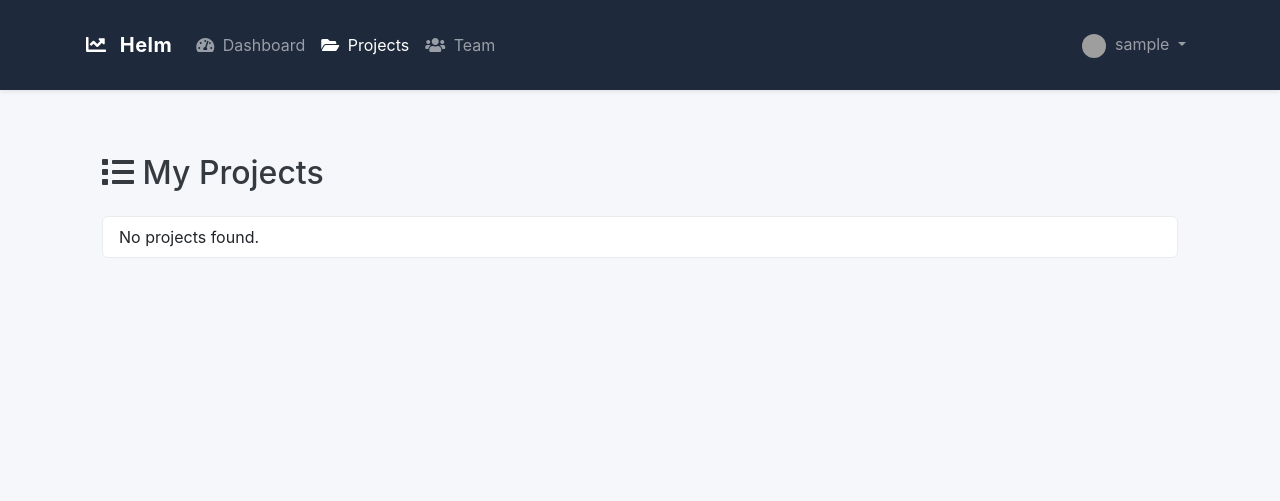
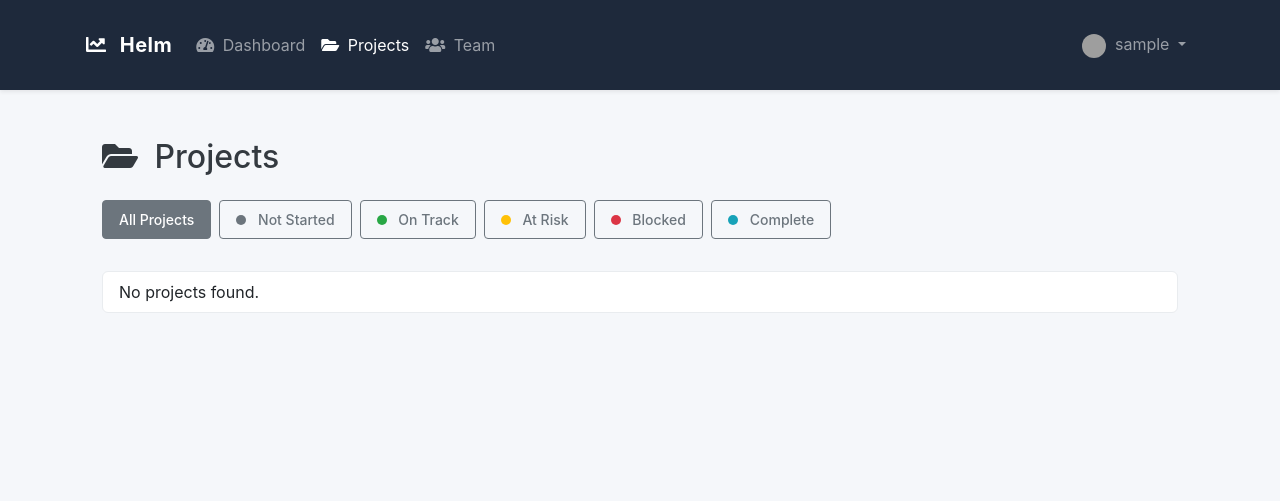
Before and after one commit to ashcarroll/Helm, a Django app: page /projects/list/ in a window 1280 px wide. Shown: the top 501 px of the page. Run offline with Django 4.2, Linux system fonts and the light colour scheme; the visitor is signed in with stand-in values (Sample User, id 1); data that the repository does not hold is empty; some libraries are stand-ins or nearby versions; grey boxes are pictures that could not be loaded.

Commit message:
Updated project list with some new styling Added filtering functionality for easier project viewing Added more styling to the main.css for the projects pages

```diff
--- a/projects/templates/projects/project_list.html
+++ b/projects/templates/projects/project_list.html
@@ -1,22 +1,65 @@
 {% extends "base.html" %}
+{% load static %}
 
 {% block title %}
     Project List
 {% endblock title %}
 
+
 {% block content %}
-<div class="container mt-4">
-    <div class="d-flex justify-content-between align-items-center mb-3">
-        <h2><i class="fa fa-list"></i> My Projects</h2>
+<div class="container py-4">
+    <!-- Header -->
+    <div class="d-flex justify-content-between align-items-center mb-4">
+        <h2 class="mb-0">
+            <i class="fas fa-folder-open me-2"></i> Projects
+        </h2>
+
         {% if is_manager %}
             <a href="{% url 'project_create' %}" class="btn btn-primary">
-            <i class="fa fa-plus"></i> Create Project
+            <i class="fa fa-plus me-1"></i> Create Project
             </a>
         {% endif %}
     </div>
+
+    <!-- Filters -->
+    <div class="filter-container mb-4">
+        <div class="filter-option">
+            <button type="button" class="btn btn-sm btn-outline-secondary active filter-btn" data-filter="all">
+                All Projects
+            </button>
+        </div>
+        <div class="filter-option">
+            <button type="button" class="btn btn-sm btn-outline-secondary filter-btn" data-filter="NOT_STARTED">
+                <span class="status-indicator not-started"></span> Not Started
+            </button>
+        </div>
+        <div class="filter-option">
+            <button type="button" class="btn btn-sm btn-outline-secondary filter-btn" data-filter="ON_TRACK">
+                <span class="status-indicator on-track"></span> On Track
+            </button>
+        </div>
+        <div class="filter-option">
+            <button type="button" class="btn btn-sm btn-outline-secondary filter-btn" data-filter="AT_RISK">
+                <span class="status-indicator at-risk"></span> At Risk
+            </button>
+        </div>
+        <div class="filter-option">
+            <button type="button" class="btn btn-sm btn-outline-secondary filter-btn" data-filter="BLOCKED">
+                <span class="status-indicator blocked"></span> Blocked
+            </button>
+        </div>
+        <div class="filter-option">
+            <button type="button" class="btn btn-sm btn-outline-secondary filter-btn" data-filter="COMPLETE">
+                <span class="status-indicator complete"></span> Complete
+            </button>
+        </div>
+    </div>
+
+
+
     <ul class="list-group">
     {% for project in projects %}
-    <li class="list-group-item">
+    <li class="list-group-item project-item" data-status="{{ project.status }}">
         <a href="{% url 'project_detail' project.pk %}">
             <strong>{{ project.title }}</strong>
         </a>
@@ -27,4 +70,8 @@
     {% endfor %}
     </ul>
 </div>
+
 {% endblock content %}
+{% block extra_js %}
+<script src="{% static 'js/project-list.js' %}"></script>
+{% endblock %}
--- a/static/css/main.css
+++ b/static/css/main.css
@@ -244,6 +244,14 @@ main {
     background-color: white;
     border-radius: var(--border-radius-md);
     box-shadow: var(--shadow-sm);
+    transition: all 0.3s ease;
+    height: 100%;
+    border: none;
+}
+
+.project-card:hover, .task-card:hover {
+    transform: translateY(-5px);
+    box-shadow: var(--shadow-md);
 }
 
 .project-card h3, .task-card h3 {
@@ -251,19 +259,140 @@ main {
     font-weight: 600;
 }
 
-.project-card_meta, .task-card_meta {
+.project-card__meta, .task-card__meta {
     color: var(--gray-600);
     font-size: 0.875rem;
     margin-bottom: var(--spacing-sm);
+    display: flex;
+    gap: 1rem;
 }
 
-.project-card_footer {
+.project-card__meta-item {
+    display: flex;
+    align-items: center;
+    font-size: 0.875rem;
+    color: var(--gray-600);
+}
+
+.project-card__meta-item i {
+    margin-right: 0.25rem;
+}
+
+.project-card__footer {
     display: flex;
     justify-content: space-between;
     align-items: center;
     margin-top: var(--spacing-md);
     padding-top: var(--spacing-sm);
     border-top: 1px solid var(--gray-200);
+    padding: 0.5rem 1.25rem 1.25rem;
+    background-color: transparent;
+}
+
+.project-card__header {
+    padding: 1.25rem 1.25rem 0.5rem;
+}
+
+.project-card__body {
+    padding: 0.5rem 1.25rem;
+}
+
+.project-card__progress {
+    height: 6px;
+    margin-top: 1rem;
+}
+
+.project-card.not-started {
+    border-top: 3px solid var(--status-not-started);
+}
+
+.project-card.on-track {
+    border-top: 3px solid var(--status-on-track);
+}
+
+.project-card.at-risk {
+    border-top: 3px solid var(--status-at-risk);
+}
+
+.project-card.blocked {
+    border-top: 3px solid var(--status-blocked);
+}
+
+.project-card.complete {
+    border-top: 3px solid var(--status-complete);
+}
+
+.task-card.todo {
+    border-left-color: var(--task-todo);
+}
+
+.task-card.in-progress {
+    border-left-color: var(--task-in-progress);
+}
+
+.task-card.blocked {
+    border-left-color: var(--task-blocked);
+}
+
+.task-card.done {
+    border-left-color: var(--task-done);
+}
+
+.task-card.todo, .task-card.in-progress,
+.task-card.blocked, .task-card.done {
+    border-left: 4px solid transparent;
+    transition: all 0.2s;
+}
+
+.task-card.todo:hover, .task-card.in-progress:hover,
+.task-card.blocked:hover, .task-card.done:hover {
+    transform: translateY(-3px);
+    box-shadow: 0 4px 6px rgba(0, 0, 0, 0.1);
+}
+
+
+
+/* Status indicators */
+.status-indicator {
+    display: inline-block;
+    width: 10px;
+    height: 10px;
+    border-radius: 50%;
+    margin-right: 0.5rem;
+}
+
+.status-indicator.not-started {
+    background-color: var(--status-not-started);
+}
+
+.status-indicator.on-track {
+    background-color: var(--status-on-track);
+}
+
+.status-indicator.at-risk {
+    background-color: var(--status-at-risk);
+}
+
+.status-indicator.blocked {
+    background-color: var(--status-blocked);
+}
+
+.status-indicator.complete {
+    background-color: var(--status-complete);
+}
+
+/* Project List Filter */
+.filter-container {
+    display: flex;
+    overflow-x: auto;
+    padding-bottom: 0.5rem;
+    margin-bottom: 1.5rem;
+}
+
+.filter-option {
+    flex: 0 0 auto;
+    margin-right: 0.5rem;
+    white-space: nowrap;
 }
 
 /* Profile Page */
--- /dev/null
+++ b/static/js/project-list.js
@@ -0,0 +1,36 @@
+document.addEventListener('DOMContentLoaded', function() {
+
+    // Project filtering
+    var filterButtons = document.querySelectorAll('.filter-btn');
+    var projectItems = document.querySelectorAll('.project-item');
+
+    filterButtons.forEach(function(button) {
+        button.addEventListener('click', function() {
+            filterButtons.forEach(function(btn) {
+                btn.classList.remove('active');
+            });
+
+            // Add active class to clicked button
+            this.classList.add('active');
+
+            var filter = this.getAttribute('data-filter');
+
+            // Show projects based on what has been filter selection
+            projectItems.forEach(function(item) {
+                if (filter === 'all') {
+                    item.style.display = '';
+
+                } else {
+                    var itemStatus = item.getAttribute('data-status');
+                    var normalisedFilter = filter.toUpperCase().replace(/-/g, '_');
+                    if (itemStatus === normalisedFilter) {
+                        item.style.display = '';
+
+                    } else {
+                        item.style.display = 'none';
+                    }
+                }
+            });
+        });
+    });
+})
```
